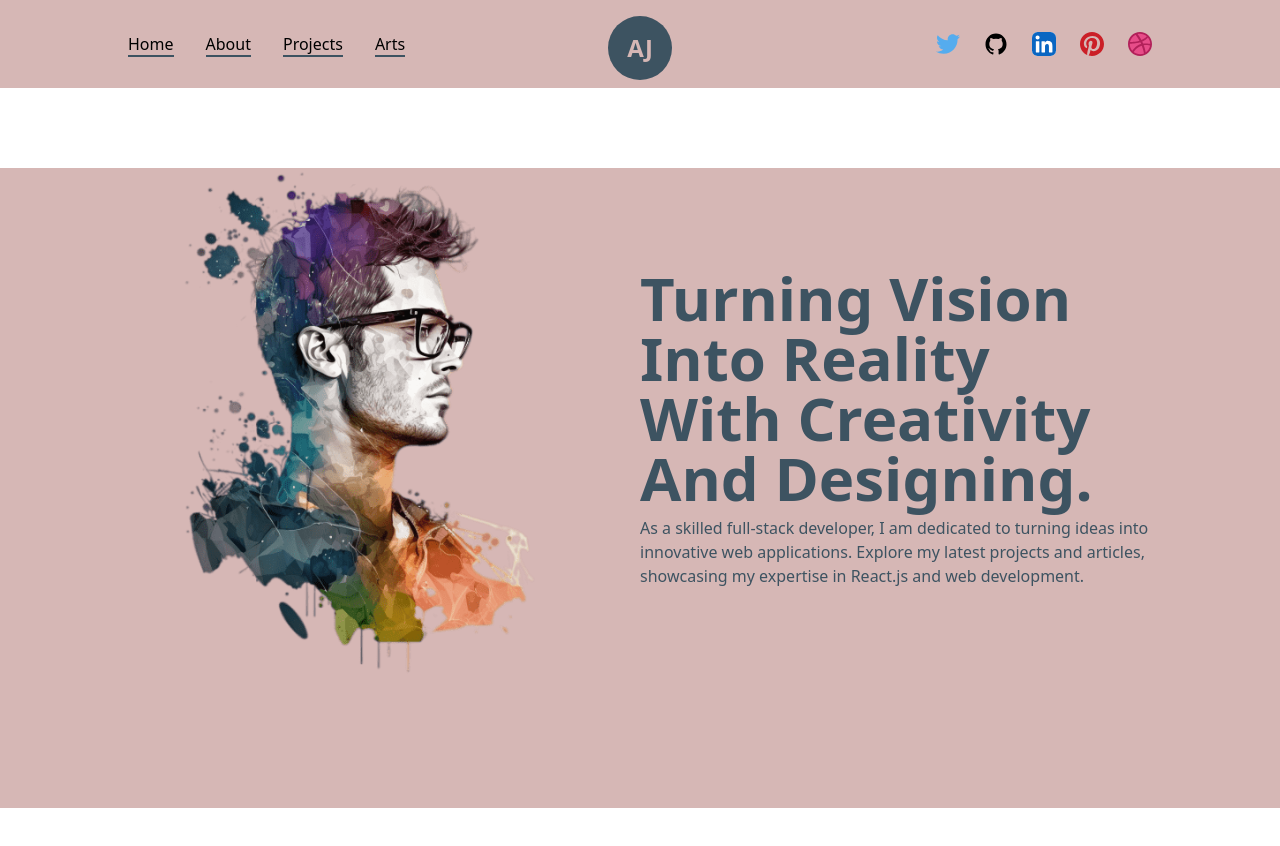
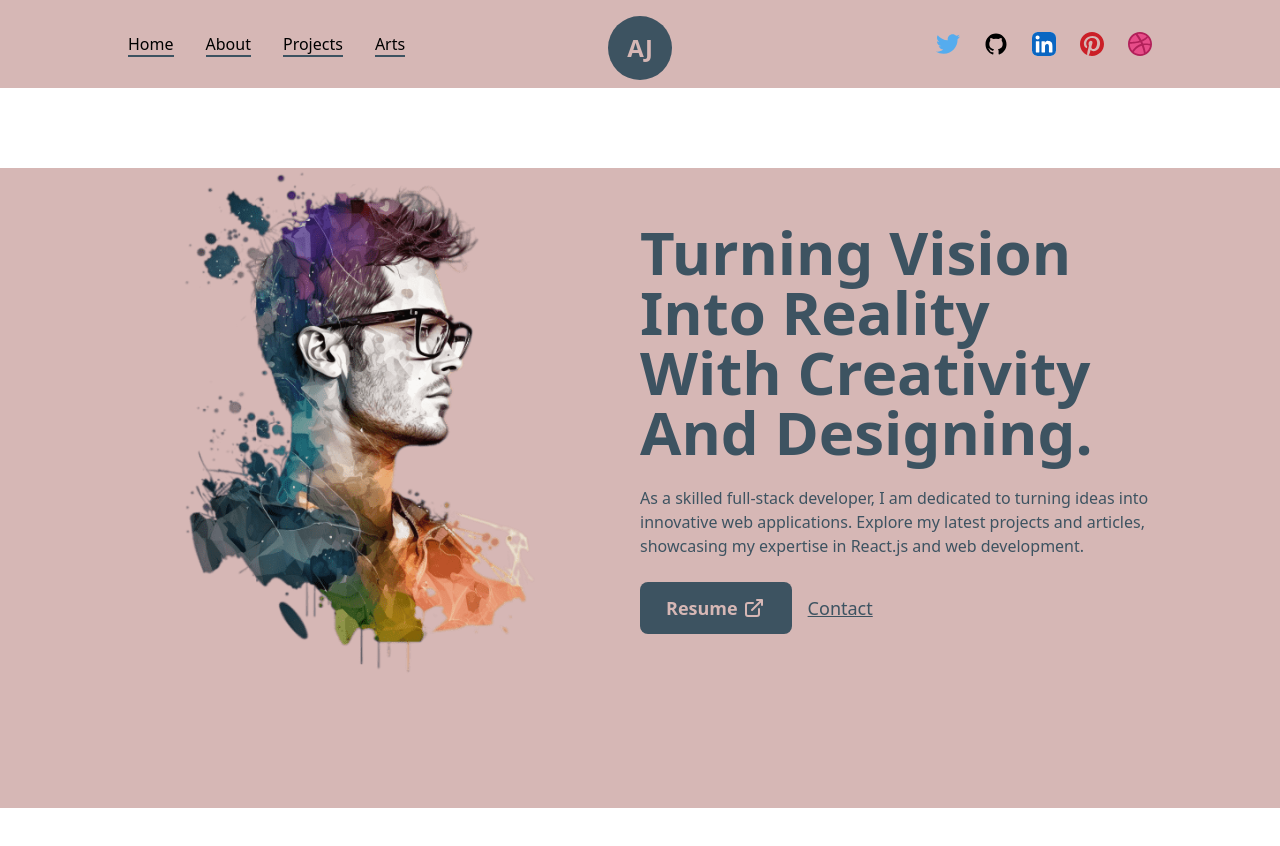
Before and after one commit to wahabsharif/arveen-portfolio-next-1.4, a Next.js app: page / in a window 1280 px wide. Shown: the top 846 px of the page. Built offline with nearby package versions, Linux system fonts and the light colour scheme.

Commit message:
arveen-portfolio-next-1.4

```diff
--- a/src/components/AnimatedText.js
+++ b/src/components/AnimatedText.js
@@ -3,7 +3,7 @@
 
 const qoute = {
   initial: {
-    opacity: 0,
+    opacity: 1,
   },
   animate: {
     opacity: 1,
@@ -13,7 +13,7 @@
     },
   },
 };
-const singleWord = {
+const singelWord = {
   initial: {
     opacity: 0,
     y: 50,
@@ -40,10 +40,8 @@
         {text.split(" ").map((word, index) => (
           <motion.span
             key={word + "-" + index}
-            className="inline-block "
-            variants={singleWord}
-            initial="initial"
-            animate="animate">
+            className="inline-block"
+            variants={singelWord}>
             {word}&nbsp;
           </motion.span>
         ))}
--- a/src/pages/index.js
+++ b/src/pages/index.js
@@ -3,6 +3,8 @@
 import Image from "next/image";
 import profilepic from "../../public/images/profile/developer-pic-1.png";
 import AnimatedText from "@/components/AnimatedText";
+import Link from "next/link";
+import { LinkArrow } from "@/components/Icons";
 
 export default function Home() {
   return (
@@ -26,12 +28,27 @@
                 text="Turning Vision Into Reality With Creativity and Designing."
                 className="!text-6xl !text-left"
               />
-              <p>
+              <p className="my-4 text-base font-medium">
                 As a skilled full-stack developer, I am dedicated to turning
                 ideas into innovative web applications. Explore my latest
                 projects and articles, showcasing my expertise in React.js and
                 web development.
               </p>
+              <div className="flex items-center self-start mt-2">
+                <Link
+                  href="/"
+                  target={"_blank"}
+                  download={true}
+                  className="flex items-center bg-dark text-light text-lg font-semibold p-2.5 px-6 rounded-lg hover:bg-light hover:text-dark border-2 border-solid border-transparent hover:border-dark">
+                  Resume <LinkArrow className={"w-6 ml-1"} />
+                </Link>
+                <Link
+                  href="mailto:abcd@gmail.com"
+                  target={"_blank"}
+                  className="ml-4 text-lg font-medium capitalize text-dark underline">
+                  Contact
+                </Link>
+              </div>
             </div>
           </div>
         </Layout>
```
